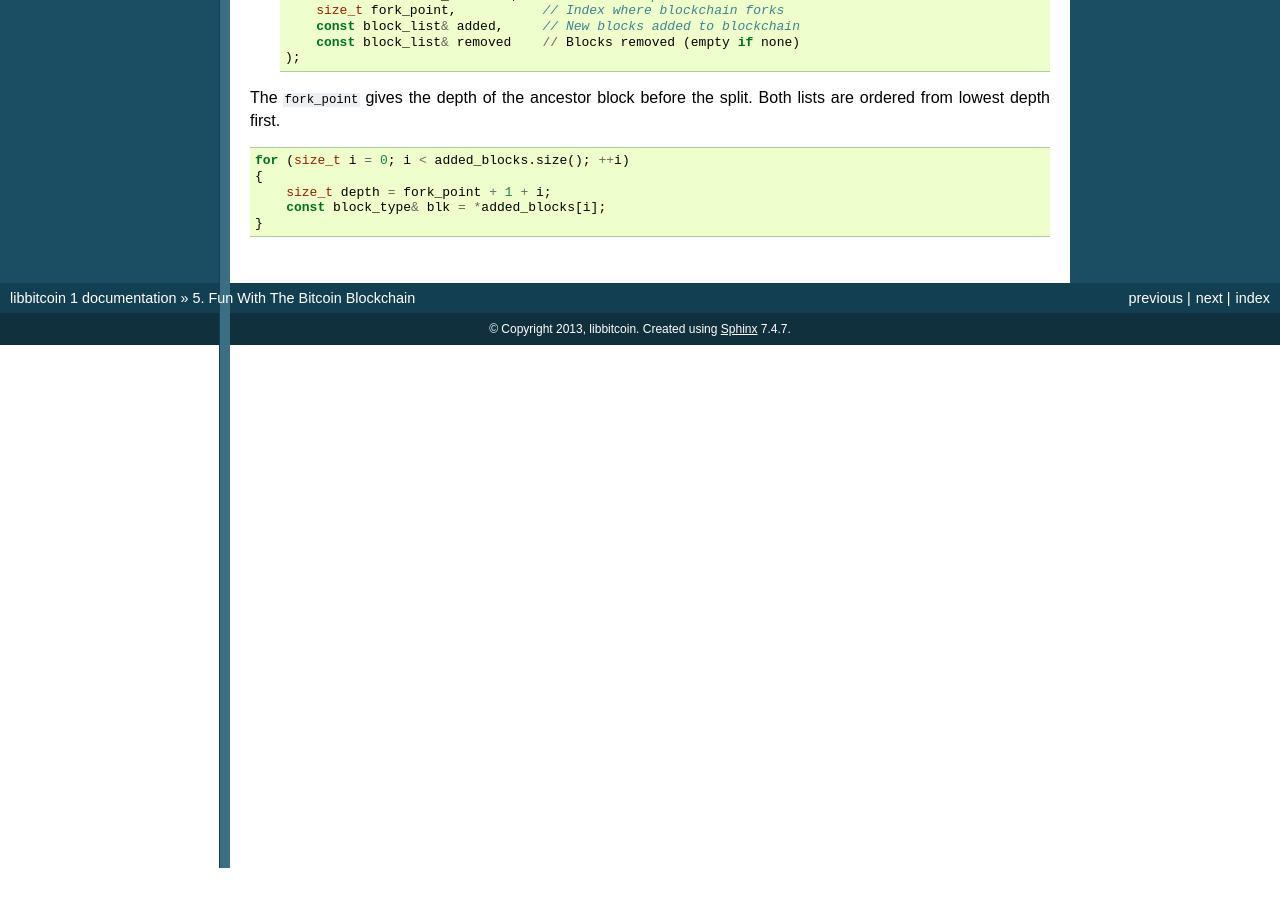
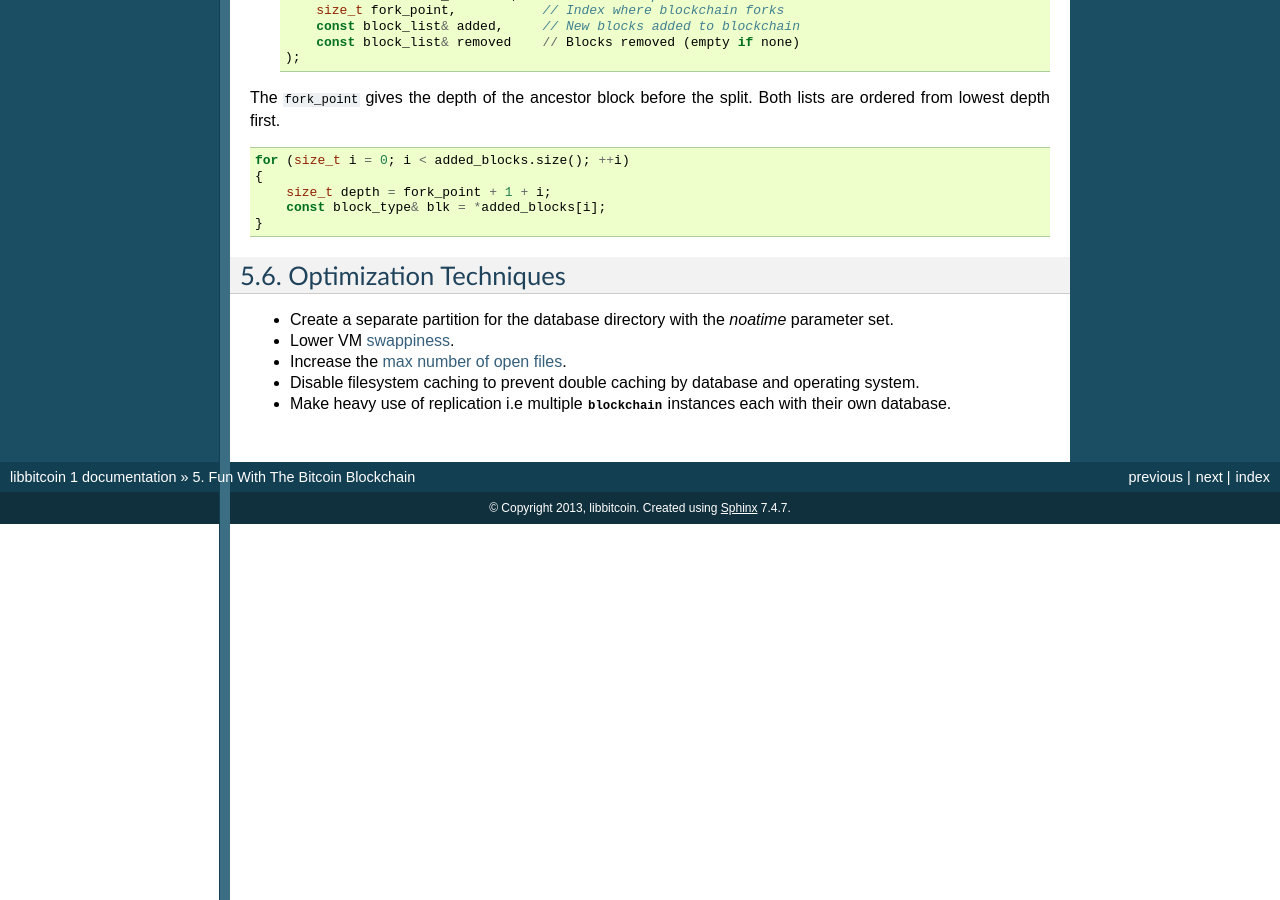
Before and after one commit to libbitcoin/libbitcoin-system, a Sphinx documentation site: the page built from doc/sphinx/blockchain.rst, in a window 1280 px wide and 900 px high, scrolled down 7053 px. Built offline with Sphinx 7.4.7, drawn with Linux system fonts in a browser that asks for light colours; pages that are not in the unit, such as notebooks, are missing from menus; before the commit the page ends 7921 px from its top, so only the background shows below that; some of the changed text lies outside the part shown.

Commit message:
doc: added section on optimization to blockchain chapter.

```diff
--- a/doc/sphinx/blockchain.rst
+++ b/doc/sphinx/blockchain.rst
@@ -468,3 +468,15 @@ Both lists are ordered from lowest depth first.
         size_t depth = fork_point + 1 + i;
         const block_type& blk = *added_blocks[i];
     }
+
+Optimization Techniques
+=======================
+
+* Create a separate partition for the database directory with the
+  *noatime* parameter set.
+* Lower VM `swappiness <http://en.wikipedia.org/wiki/Swappiness>`_.
+* Increase the `max number of open files <http://stackoverflow.com/questions/34588/how-do-i-change-the-number-of-open-files-limit-in-linux>`_.
+* Disable filesystem caching to prevent double caching by database and
+  operating system.
+* Make heavy use of replication i.e multiple :class:`blockchain` instances
+  each with their own database.
```
